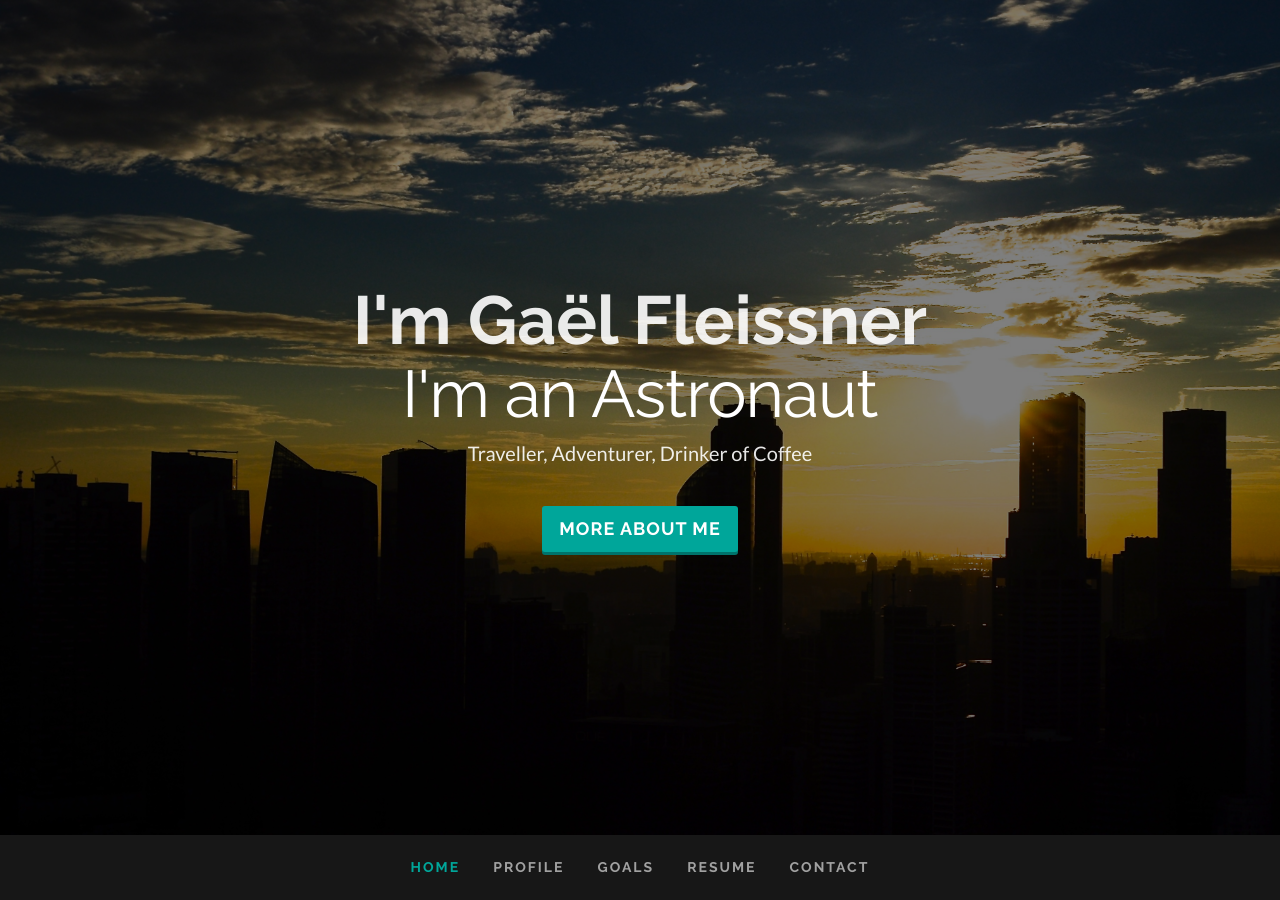
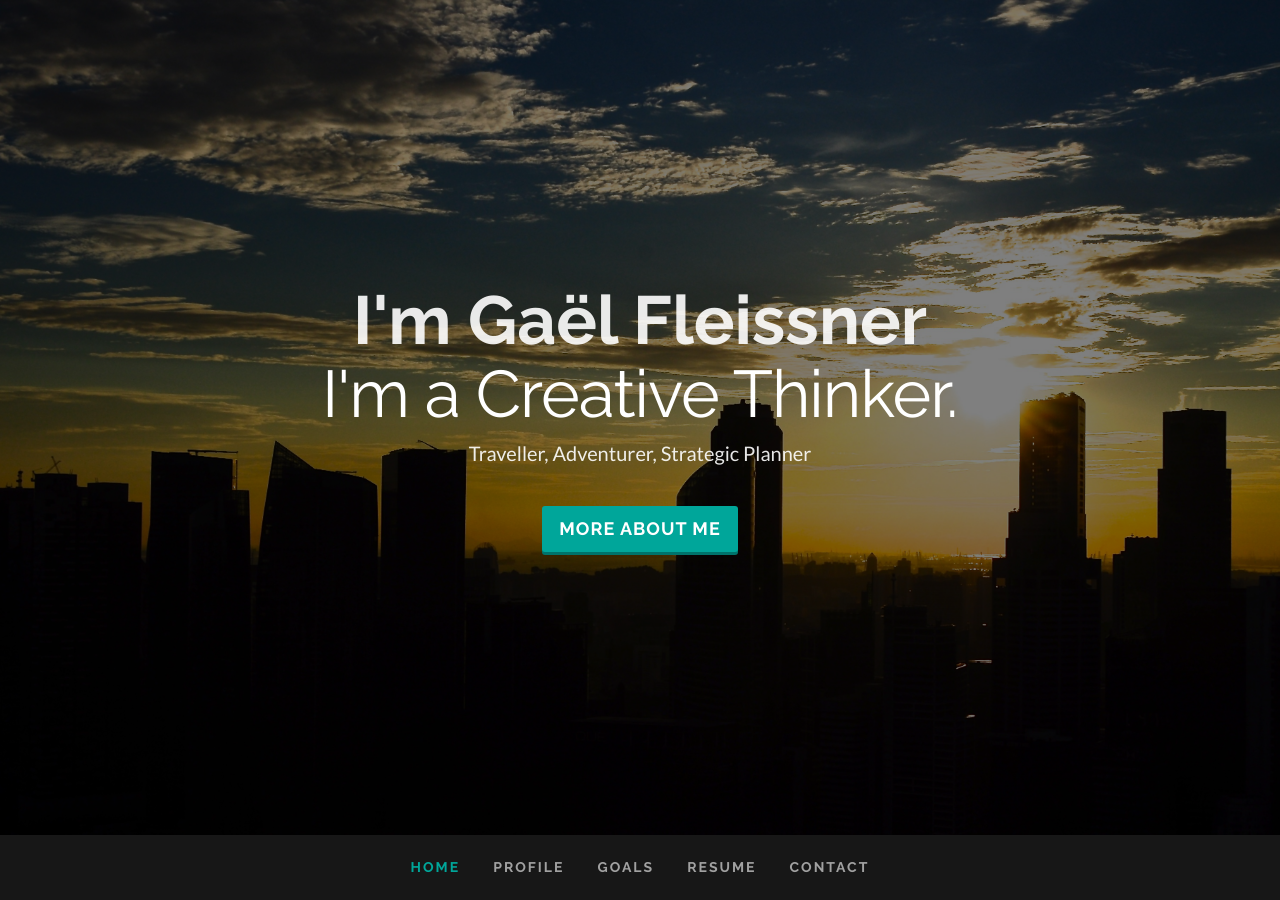
Before and after one commit to clearcareer/GaelFleissner, a Jekyll site: the page built from index.html, in a window 1280 px wide and 900 px high. Built offline with Jekyll 4.4.1, drawn with Linux system fonts in a browser that asks for light colours; some web fonts are replaced.

Commit message:
Updated '/index.html' via CloudCannon

```diff
--- a/index.html
+++ b/index.html
@@ -6,11 +6,12 @@
 email: fleissner.gael@hotmail.com
 profilepic_path: /assets/2013-09-17 20.28.24vjvj.png
 background_image_path: /assets/skyline-200679.jpg
-upload_resume_path: ''
+upload_resume_path: /resume.pdf
 occupations:
-  - title: "I'm an Astronaut"
-  - title: "I'm an Albatraoz"
-  - title: "I'm a Superhero"
+  - title: "I'm a Strategic Planner."
+  - title: "I'm a Project Manager."
+  - title: "I'm a Coordinator."
+  - title: "I'm a Creative Thinker."
 goals:
   - name: Travel
     icon: plane
@@ -103,7 +104,7 @@
 
                 </span></h1>
 
-                <p class="editable">Traveller, Adventurer, Drinker of Coffee</p>
+                <p class="editable">Traveller, Adventurer, Strategic Planner</p>
 
                 <div class="page-scroll">
                     <a href="#profile" class="btn btn-lg btn-custom">
```
